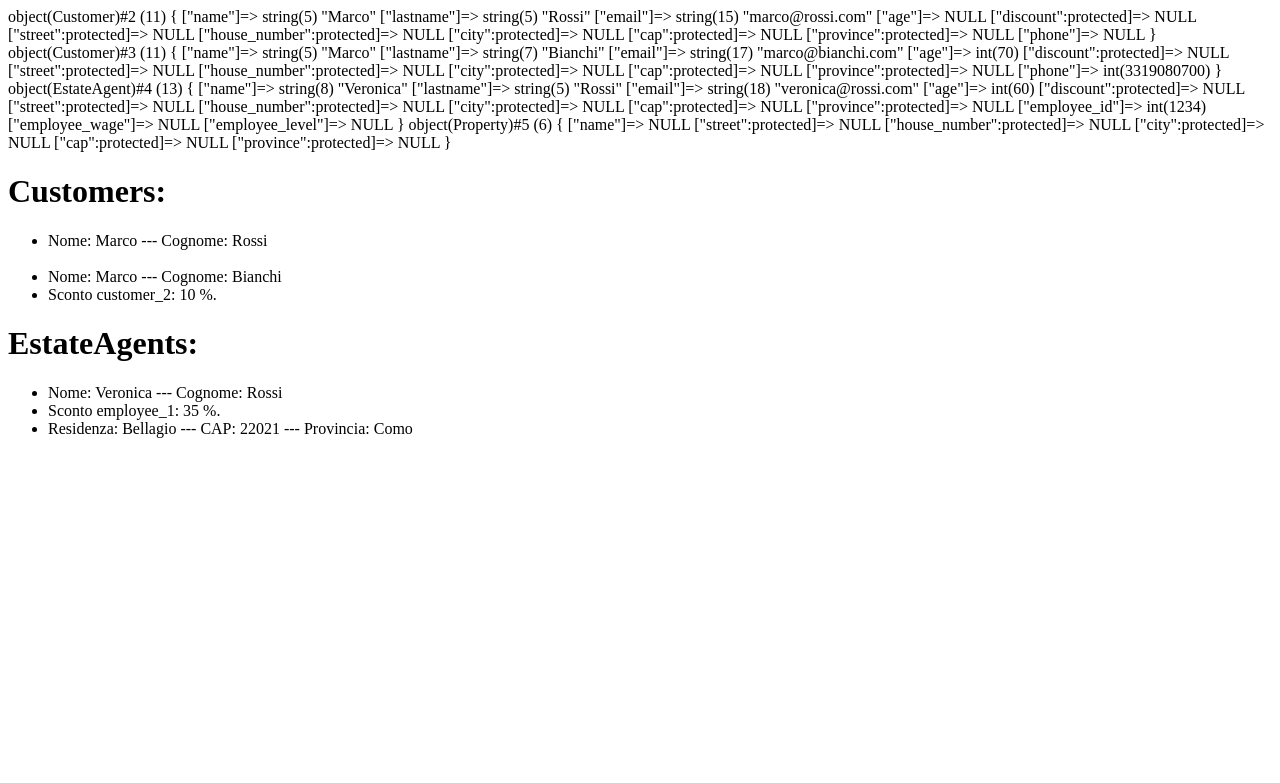
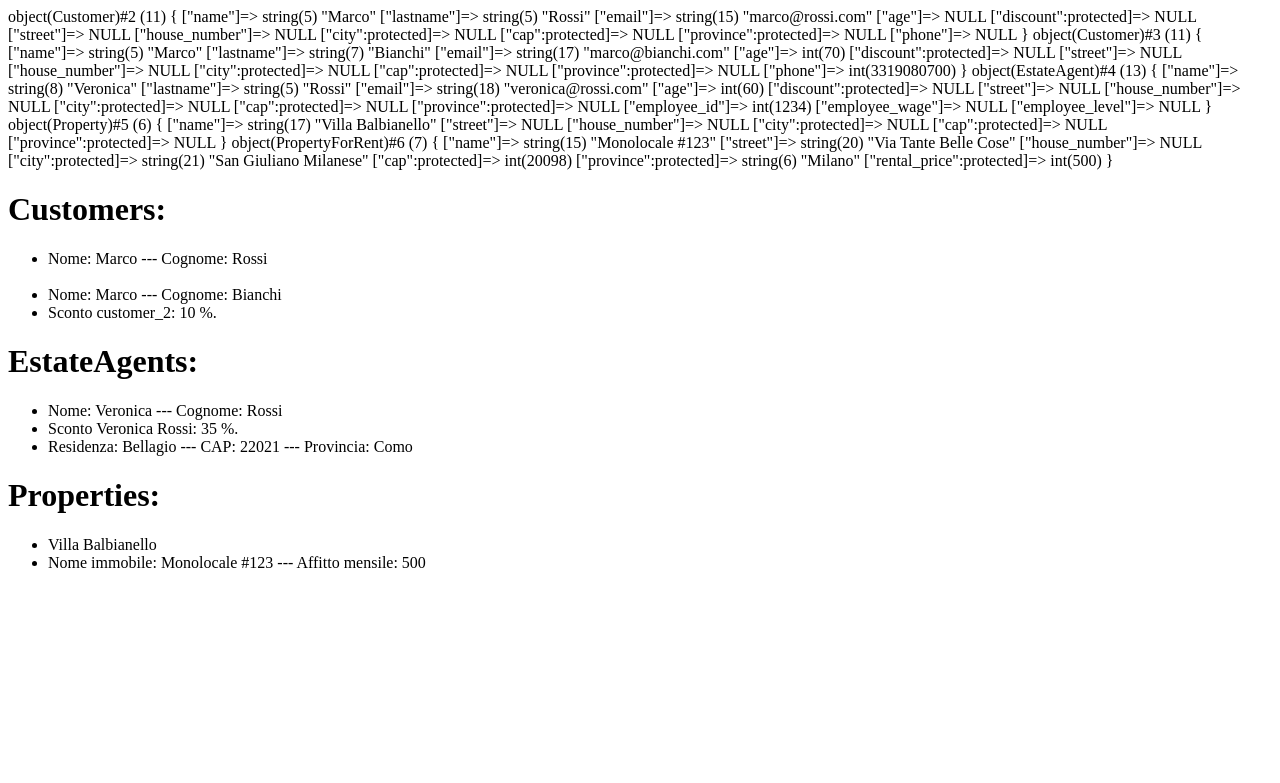
Before and after one commit to smschn/php-oop-2, a PHP site: page / in a window 1280 px wide. Shown: the top 783 px of the page. Run offline with PHP 8.4, Linux system fonts and the light colour scheme.

Commit message:
Worked on PropertyForRent

```diff
--- a/class/Property/Property.php
+++ b/class/Property/Property.php
@@ -3,10 +3,16 @@
 require_once __DIR__ . '/../traits/Address.php';
 
 class Property {
+
     public $name;
 
     use Address;
+
+    public function __construct($nameP) {
+        $this->name = $nameP;
+    }
+
 }
 
-$test3 = new Property();
-var_dump($test3);
+$property_1 = new Property('Villa Balbianello');
+var_dump($property_1);
--- a/class/Property/PropertyForRent.php
+++ b/class/Property/PropertyForRent.php
@@ -0,0 +1,21 @@
+<?php
+
+class PropertyForRent extends Property {
+
+    protected $rental_price;
+
+    public function __construct($nameP, $rentalPriceP) {
+        parent::__construct($nameP);
+        $this->rental_price = $rentalPriceP;
+    }
+
+    public function getRentalPrice() {
+        return $this->rental_price;
+    }
+
+}
+
+$property_2_rent = new PropertyForRent('Monolocale #123', 500);
+$property_2_rent->setAddress('San Giuliano Milanese', 20098, 'Milano'); // essendo PROTECTED accedo agli attributi solo attraverso un set() o un get().
+$property_2_rent->street = 'Via Tante Belle Cose'; // essendo l'attributo PUBLIC (nel TRAIT address), posso accedere direttamente dall'oggetto.
+var_dump($property_2_rent);
--- a/class/traits/Address.php
+++ b/class/traits/Address.php
@@ -1,8 +1,9 @@
 <?php
 
 trait Address {
-    protected $street;
-    protected $house_number;
+
+    public $street;
+    public $house_number;
     protected $city;
     protected $cap;
     protected $province;
@@ -16,4 +17,5 @@ trait Address {
     public function getAddress() {
         return 'Residenza: ' . $this->city . ' --- CAP: ' . $this->cap . ' --- Provincia: ' . $this->province;
     }
+
 }
--- a/index.php
+++ b/index.php
@@ -3,6 +3,7 @@
 require_once __DIR__ . '/class/User/Customer.php';
 require_once __DIR__ . '/class/User/EstateAgent.php';
 require_once __DIR__ . '/class/Property/Property.php';
+require_once __DIR__ . '/class/Property/PropertyForRent.php';
 
 ?>
 
@@ -16,6 +17,7 @@ require_once __DIR__ . '/class/Property/Property.php';
 </head>
 <body>
 
+    <!-- Customers -->
     <h1>Customers:</h1>
     <ul>
         <li>
@@ -32,6 +34,8 @@ require_once __DIR__ . '/class/Property/Property.php';
             ?>
         </li>
     </ul>
+
+    <!-- EstateAgents -->
     <h1>EstateAgents:</h1>
     <ul>
         <li>
@@ -40,7 +44,7 @@ require_once __DIR__ . '/class/Property/Property.php';
         <li>
             <?php
             $employee_1->setDiscount(60);
-            echo 'Sconto employee_1: ' . $employee_1->getDiscount() . ' %.'; ?>
+            echo 'Sconto ' . $employee_1->name . ' ' . $employee_1->lastname . ': '. $employee_1->getDiscount() . ' %.'; ?>
         </li>
         <li>
             <?php
@@ -50,5 +54,16 @@ require_once __DIR__ . '/class/Property/Property.php';
         </li>
     </ul>
 
+    <!-- Properties -->
+    <h1>Properties:</h1>
+    <ul>
+        <li>
+            <?php echo $property_1->name ?>
+        </li>
+        <li>
+            <?php echo 'Nome immobile: ' . $property_2_rent->name . ' --- Affitto mensile: ' . $property_2_rent->getRentalPrice() ?>
+        </li>
+    </ul>
+
 </body>
 </html>
```
Also changed, not shown: class/Property/PropertyForSale.php (+8 -0 lines).
